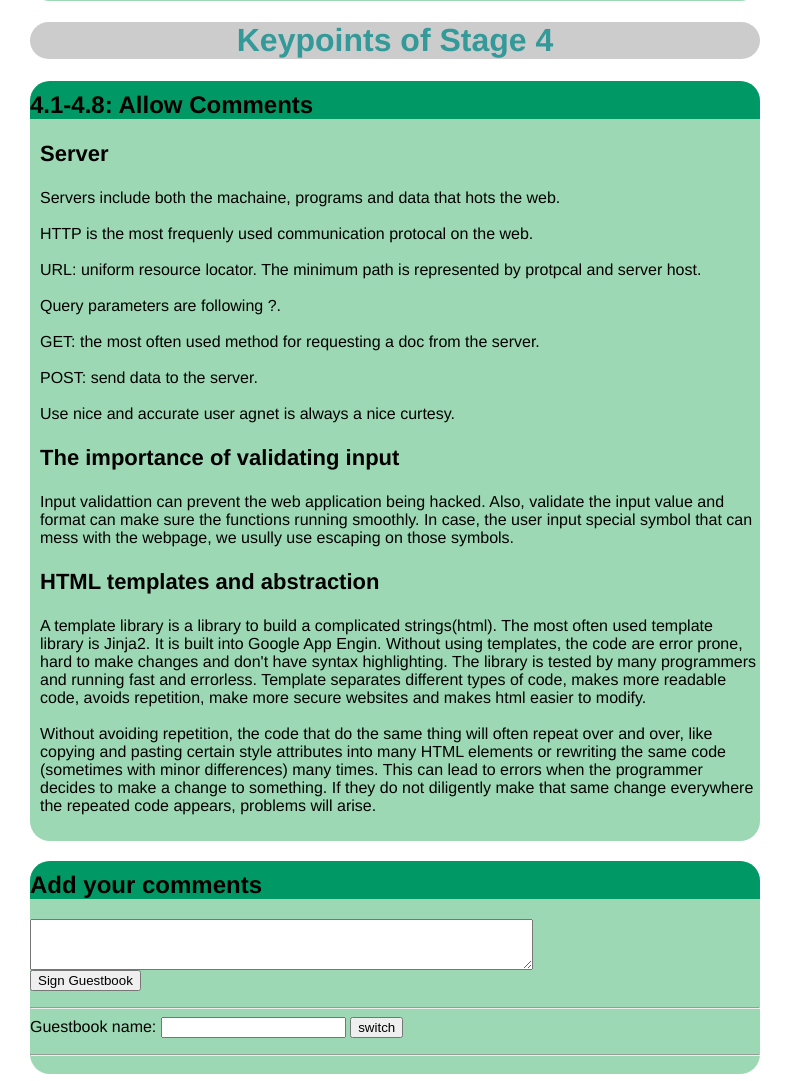
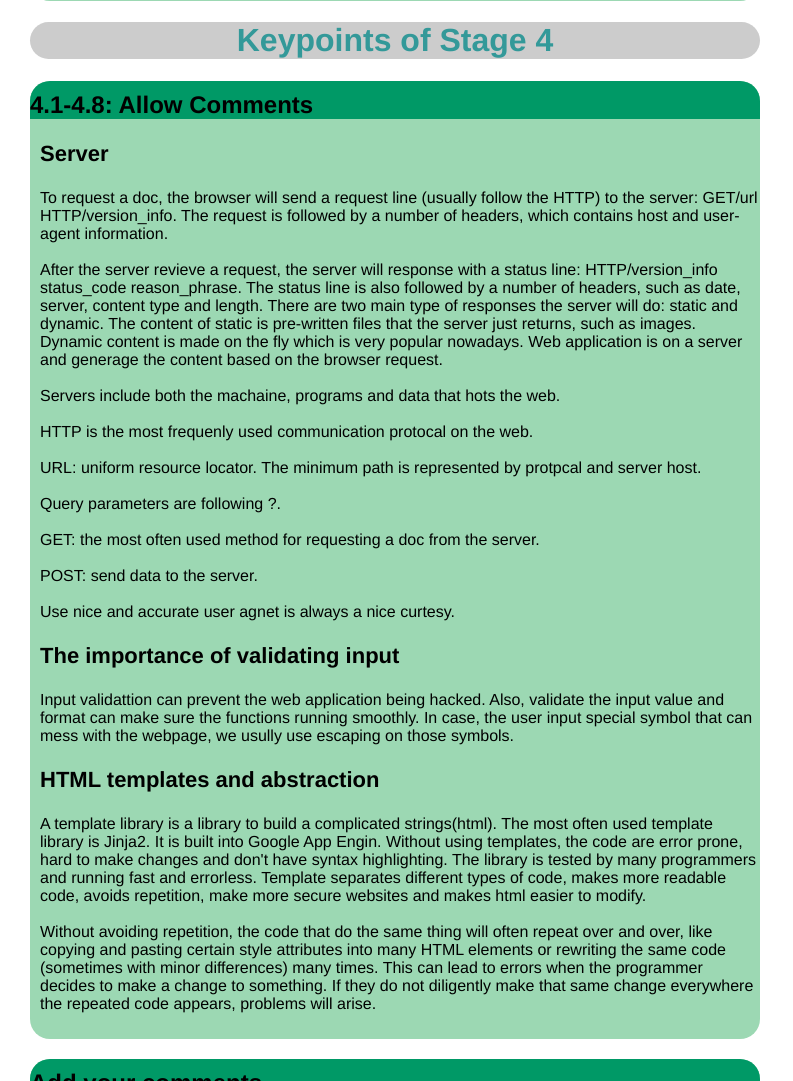
Before and after one commit to janewjy/stage4Project, a Python web app: template template/stage4.html in a window 1280 px wide. Shown: the part 5419-6500 px from the top of the page, without its empty margins (0-793 px from the left). Run offline with Jinja, Linux system fonts and the light colour scheme; the template is opened without the code that fills it, so the values that code supplies are empty.

Commit message:
revised content

```diff
--- a/template/stage4.html
+++ b/template/stage4.html
@@ -384,6 +384,12 @@
       <div class="concepts">
         <h3>Server</h3>
         <p>
+          To request a doc, the browser will send a request line (usually follow the HTTP) to the server: GET/url HTTP/version_info.  The request is followed by a number of headers, which  contains host and  user-agent  information.
+          <br>
+          <br>
+          After the server revieve a request, the server will response with a status line: HTTP/version_info status_code reason_phrase. The status line is also followed by a number of headers, such as date, server, content type and length. There are two main type of responses the server will do: static and dynamic. The content of static is pre-written files that the server just returns, such as images. Dynamic content is made on the fly which is very popular nowadays. Web application is on a server and generage the content based on the browser request.
+          <br>
+          <br>
           Servers include both the machaine, programs and data that hots the web.
           <br>
           <br>
```
Lines whose indentation alone changed are shown as unchanged.
